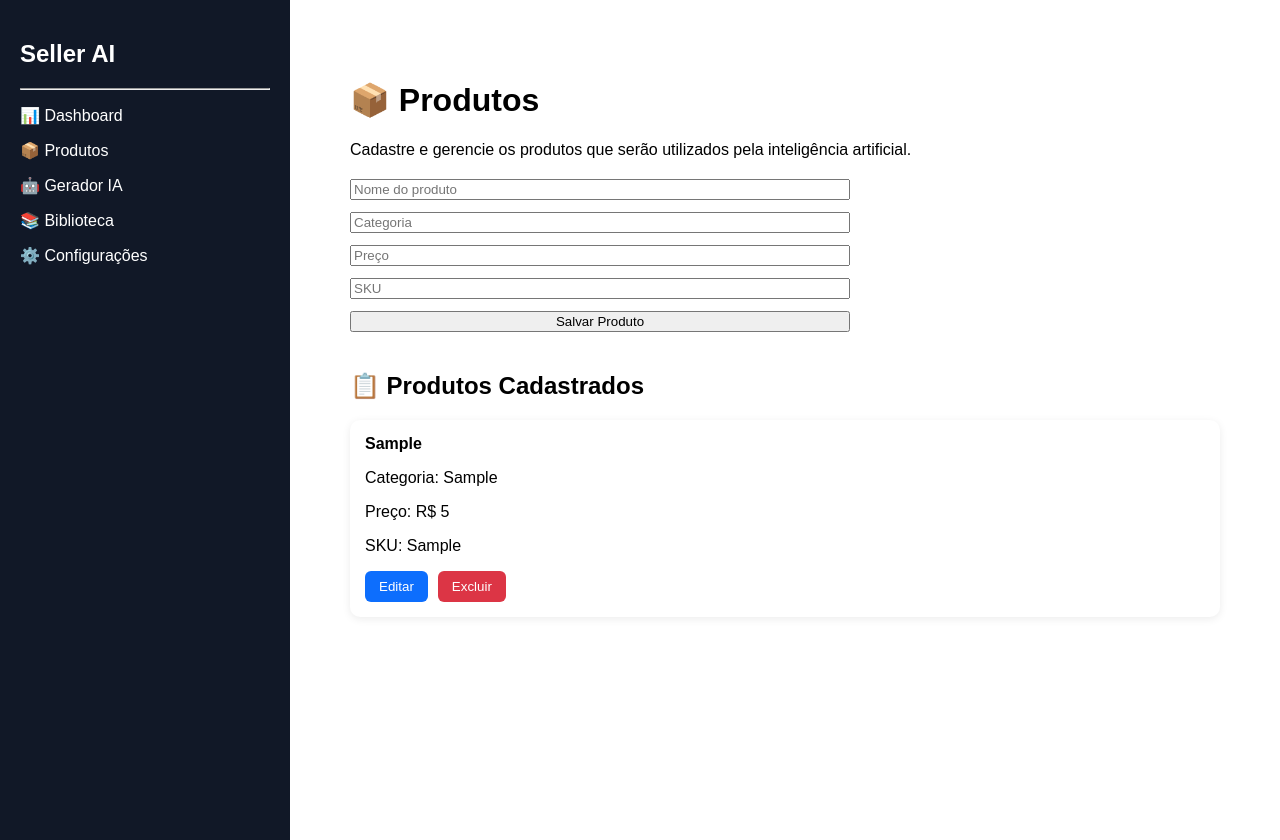
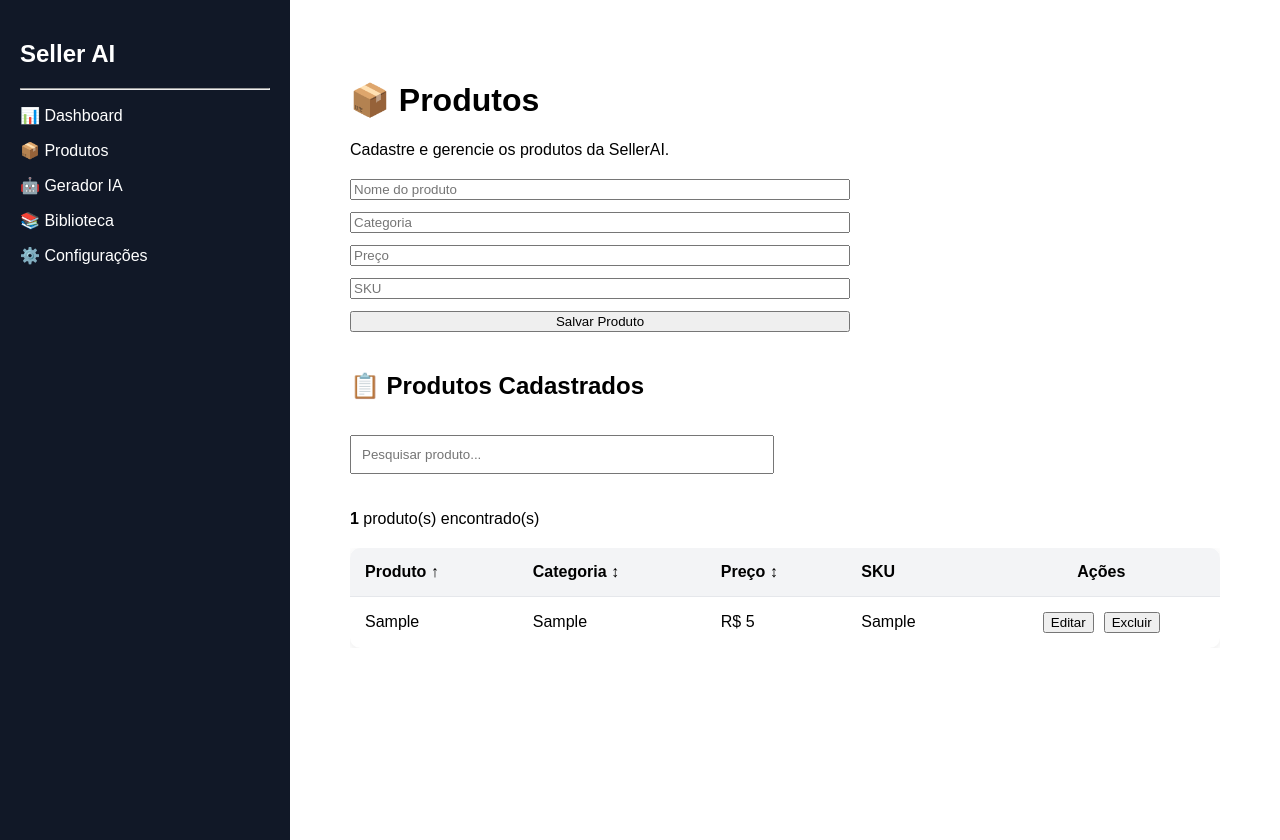
Before and after one commit to VWAelectric/seller-AI, a React app in the folder frontend/: page /products in a window 1280 px wide. Both pictures are taken after typing "Sample", "Sample", "5", "Sample" into the empty fields and a click on the button "Salvar Produto". Built offline with nearby package versions, Linux system fonts and the light colour scheme; the HTML template or start-up script is replaced by a standard one.

Commit message:
Implementações profissionais no produtos

```diff
--- a/frontend/src/pages/Products.jsx
+++ b/frontend/src/pages/Products.jsx
@@ -8,6 +8,10 @@ import {
 
 export default function Products() {
   const [products, setProducts] = useState([]);
+  const [search, setSearch] = useState("");
+
+  const [sortField, setSortField] = useState("name");
+  const [sortOrder, setSortOrder] = useState("asc");
 
   const [editingId, setEditingId] = useState(null);
 
@@ -21,24 +25,23 @@ export default function Products() {
   }, []);
 
   const loadProducts = () => {
-    const savedProducts = getProducts();
-    setProducts(savedProducts);
+    setProducts(getProducts());
   };
 
   const clearForm = () => {
+    setEditingId(null);
     setName("");
     setCategory("");
     setPrice("");
     setSku("");
-    setEditingId(null);
   };
 
   const handleDelete = (id) => {
-    const confirmDelete = window.confirm(
+    const confirmed = window.confirm(
       "Deseja realmente excluir este produto?"
     );
 
-    if (!confirmDelete) return;
+    if (!confirmed) return;
 
     deleteProduct(id);
     loadProducts();
@@ -87,13 +90,69 @@ export default function Products() {
     clearForm();
   };
 
+  const handleSort = (field) => {
+    if (sortField === field) {
+      setSortOrder(
+        sortOrder === "asc"
+          ? "desc"
+          : "asc"
+      );
+    } else {
+      setSortField(field);
+      setSortOrder("asc");
+    }
+  };
+
+  const getSortIcon = (field) => {
+    if (sortField !== field) {
+      return "↕";
+    }
+
+    return sortOrder === "asc"
+      ? "↑"
+      : "↓";
+  };
+
+  const filteredProducts = products
+    .filter(
+      (product) =>
+        product.name
+          .toLowerCase()
+          .includes(search.toLowerCase()) ||
+        product.category
+          .toLowerCase()
+          .includes(search.toLowerCase()) ||
+        product.sku
+          .toLowerCase()
+          .includes(search.toLowerCase())
+    )
+    .sort((a, b) => {
+      let comparison = 0;
+
+      if (sortField === "price") {
+        comparison =
+          Number(a.price) -
+          Number(b.price);
+      } else {
+        comparison = String(
+          a[sortField]
+        ).localeCompare(
+          String(b[sortField])
+        );
+      }
+
+      return sortOrder === "asc"
+        ? comparison
+        : -comparison;
+    });
+
   return (
     <div style={{ padding: "30px" }}>
       <h1>📦 Produtos</h1>
 
       <p>
-        Cadastre e gerencie os produtos que serão
-        utilizados pela inteligência artificial.
+        Cadastre e gerencie os produtos da
+        SellerAI.
       </p>
 
       <form
@@ -104,34 +163,43 @@ export default function Products() {
           gap: "12px",
           maxWidth: "500px",
           marginTop: "20px",
+          marginBottom: "40px",
         }}
       >
         <input
           type="text"
           placeholder="Nome do produto"
           value={name}
-          onChange={(e) => setName(e.target.value)}
+          onChange={(e) =>
+            setName(e.target.value)
+          }
         />
 
         <input
           type="text"
           placeholder="Categoria"
           value={category}
-          onChange={(e) => setCategory(e.target.value)}
+          onChange={(e) =>
+            setCategory(e.target.value)
+          }
         />
 
         <input
           type="number"
           placeholder="Preço"
           value={price}
-          onChange={(e) => setPrice(e.target.value)}
+          onChange={(e) =>
+            setPrice(e.target.value)
+          }
         />
 
         <input
           type="text"
           placeholder="SKU"
           value={sku}
-          onChange={(e) => setSku(e.target.value)}
+          onChange={(e) =>
+            setSku(e.target.value)
+          }
         />
 
         <button type="submit">
@@ -150,71 +218,167 @@ export default function Products() {
         )}
       </form>
 
-      <div style={{ marginTop: "40px" }}>
       <h2>📋 Produtos Cadastrados</h2>
 
-        {products.length === 0 ? (
-          <p>Nenhum produto cadastrado.</p>
-        ) : (
-          <ul
+      <input
+        type="text"
+        placeholder="Pesquisar produto..."
+        value={search}
+        onChange={(e) =>
+          setSearch(e.target.value)
+        }
         style={{
-              listStyle: "none",
-              padding: 0,
+          width: "100%",
+          maxWidth: "400px",
+          padding: "10px",
+          marginTop: "15px",
+          marginBottom: "20px",
         }}
-          >
-            {products.map((product) => (
-              <li
-                key={product.id}
-                style={{
-                  background: "#fff",
-                  padding: "15px",
-                  marginBottom: "15px",
-                  borderRadius: "10px",
-                  boxShadow:
-                    "0 2px 8px rgba(0,0,0,0.08)",
-                }}
-              >
-                <strong>
-                  {product.name}
-                </strong>
+      />
 
       <p>
-                  Categoria:{" "}
-                  {product.category}
-                </p>
-
-                <p>
-                  Preço: R${" "}
-                  {product.price}
-                </p>
-
-                <p>
-                  SKU: {product.sku}
+        <strong>
+          {filteredProducts.length}
+        </strong>{" "}
+        produto(s) encontrado(s)
       </p>
 
       <div
         style={{
-                    display: "flex",
-                    gap: "10px",
+          overflowX: "auto",
+          marginTop: "20px",
+        }}
+      >
+        <table
+          style={{
+            width: "100%",
+            borderCollapse: "collapse",
+            background: "#fff",
+            borderRadius: "10px",
+            overflow: "hidden",
+            boxShadow:
+              "0 2px 10px rgba(0,0,0,0.08)",
+          }}
+        >
+          <thead>
+            <tr
+              style={{
+                background: "#f3f4f6",
+              }}
+            >
+              <th
+                onClick={() =>
+                  handleSort("name")
+                }
+                style={{
+                  padding: "15px",
+                  textAlign: "left",
+                  cursor: "pointer",
+                  userSelect: "none",
+                }}
+              >
+                Produto {getSortIcon("name")}
+              </th>
+
+              <th
+                onClick={() =>
+                  handleSort("category")
+                }
+                style={{
+                  padding: "15px",
+                  textAlign: "left",
+                  cursor: "pointer",
+                  userSelect: "none",
+                }}
+              >
+                Categoria {getSortIcon("category")}
+              </th>
+
+              <th
+                onClick={() =>
+                  handleSort("price")
+                }
+                style={{
+                  padding: "15px",
+                  textAlign: "left",
+                  cursor: "pointer",
+                  userSelect: "none",
+                }}
+              >
+                Preço {getSortIcon("price")}
+              </th>
+
+              <th
+                style={{
+                  padding: "15px",
+                  textAlign: "left",
+                }}
+              >
+                SKU
+              </th>
+
+              <th
+                style={{
+                  padding: "15px",
+                  textAlign: "center",
+                }}
+              >
+                Ações
+              </th>
+            </tr>
+          </thead>
+
+          <tbody>
+            {filteredProducts.length === 0 ? (
+              <tr>
+                <td
+                  colSpan="5"
+                  style={{
+                    padding: "20px",
+                    textAlign: "center",
+                  }}
+                >
+                  Nenhum produto encontrado.
+                </td>
+              </tr>
+            ) : (
+              filteredProducts.map(
+                (product) => (
+                  <tr
+                    key={product.id}
+                    style={{
+                      borderTop:
+                        "1px solid #e5e7eb",
+                    }}
+                  >
+                    <td style={{ padding: "15px" }}>
+                      {product.name}
+                    </td>
+
+                    <td style={{ padding: "15px" }}>
+                      {product.category}
+                    </td>
+
+                    <td style={{ padding: "15px" }}>
+                      R$ {product.price}
+                    </td>
+
+                    <td style={{ padding: "15px" }}>
+                      {product.sku}
+                    </td>
+
+                    <td
+                      style={{
+                        padding: "15px",
+                        textAlign: "center",
                       }}
                     >
                       <button
                         onClick={() =>
-                      handleEdit(
-                        product
-                      )
+                          handleEdit(product)
                         }
                         style={{
-                      background:
-                        "#0d6efd",
-                      color: "#fff",
-                      border: "none",
-                      padding:
-                        "8px 14px",
-                      borderRadius:
-                        "6px",
-                      cursor:
-                        "pointer",
+                          marginRight: "10px",
                         }}
                       >
                         Editar
@@ -226,26 +390,16 @@ export default function Products() {
                             product.id
                           )
                         }
-                    style={{
-                      background:
-                        "#dc3545",
-                      color: "#fff",
-                      border: "none",
-                      padding:
-                        "8px 14px",
-                      borderRadius:
-                        "6px",
-                      cursor:
-                        "pointer",
-                    }}
                       >
                         Excluir
                       </button>
-                </div>
-              </li>
-            ))}
-          </ul>
+                    </td>
+                  </tr>
+                )
+              )
             )}
+          </tbody>
+        </table>
       </div>
     </div>
   );
```
Lines whose indentation alone changed are shown as unchanged.
